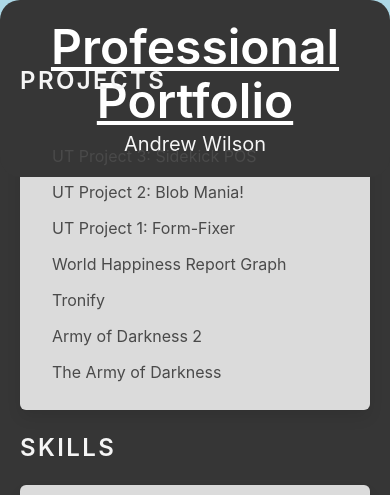
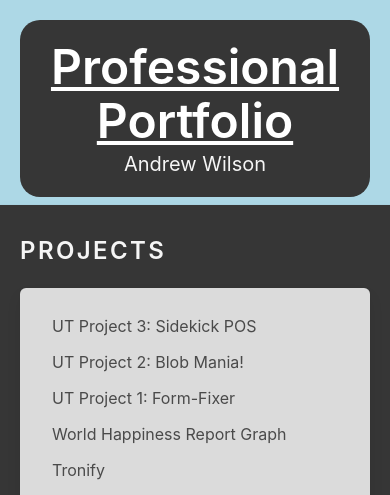
Before and after one commit to pingdrew/Professional-Portfolio, a plain HTML site: page index.html in a window 390 px wide. Shown: the top 495 px of the page. Drawn offline with nearby package versions, Linux system fonts and the light colour scheme.

Commit message:
fixed mobile bug

```diff
--- a/assets/css/style.css
+++ b/assets/css/style.css
@@ -19,9 +19,9 @@ footer {
 
 #hero {
   background-color: lightblue;
-  background-size: cover;
   background-position: 0 20%;
-  height: 12vw;
+  height: fit-content;
+  padding: 20px;
 }
 
 #skills a img:hover {
--- a/index.html
+++ b/index.html
@@ -11,7 +11,7 @@
 
 <body>
   <!-- Header/Hero -->
-  <nav id="hero" class=" hero is-medium is-link has-text-centered mb-0">
+  <nav id="hero" class="nav hero is-medium is-link has-text-centered mb-0">
     <div class="title-body has-background-dark">
       <h1 class="title  is-underlined is-1">
         Professional Portfolio
@@ -22,7 +22,7 @@
   </nav>
 
   <!-- Sidebar for Muscle Groups -->
-  <div class="columns has-background-dark is-one-third box">
+  <div id="content" class="columns has-background-dark is-one-third box">
     <aside class="menu column">
       <h3 class="is-medium menu-label has-text-light title is-4">
         Projects
```
